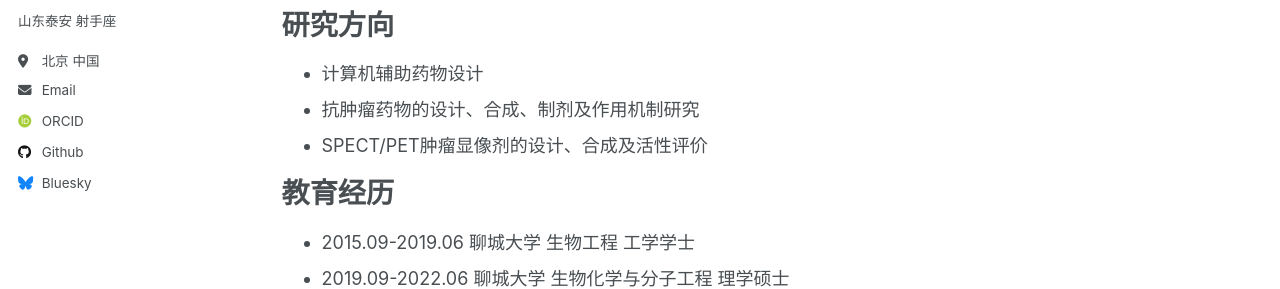
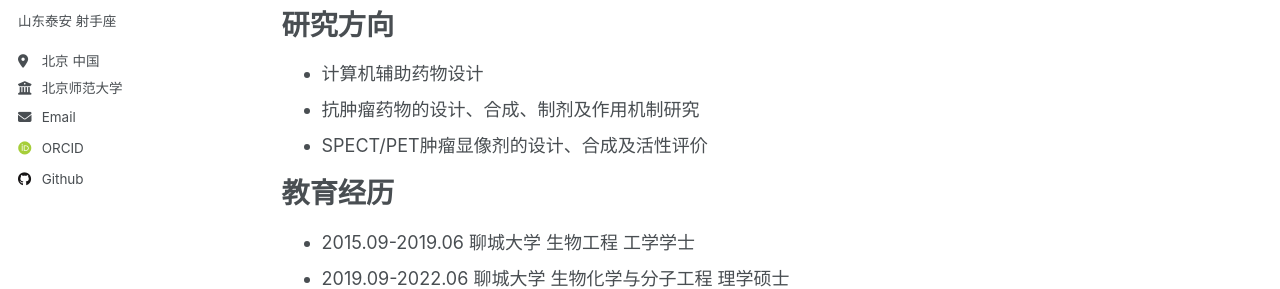
Before and after one commit to Infinity-LZJ/Zuojie_Li.github, a Jekyll site: the page built from _pages/about.md, in a window 1280 px wide. Shown: the part 271-560 px from the top of the page. Built offline with Jekyll 4.4.1, drawn with Linux system fonts in a browser that asks for light colours; some web fonts are replaced.

Commit message:
Update _config.yml
Signed-off-by: Infinity-LZJ <zuojieli@yeah.net>

```diff
--- a/_config.yml
+++ b/_config.yml
@@ -26,7 +26,7 @@ author:
   pronouns         : # example: "男"
   bio              : " 山东泰安 射手座"
   location         : "北京 中国"
-  #employer         : "北京师范大学"
+  employer         : "北京师范大学"
   uri              : # URL
   email            : "ZuojieLi@yeah.net"
 
@@ -47,7 +47,7 @@ author:
   stackoverflow    : # User number or user number and name (i.e., use "1" or "1/jeff-atwood")
 
   # Social media
-  bluesky          : "bsky.app" # Replace this with you Bluesky username
+  #bluesky          : "bsky.app" # Replace this with you Bluesky username
   facebook         : # Username
   flickr           : # Username
   foursquare       : # Username
@@ -76,13 +76,13 @@ author:
 publication_category:
   books:
     title: 'Books'
- # manuscripts:
-  #  title: 'Journal Articles'
+  manuscripts:
+    title: 'Journal Articles'
   conferences:
     title: 'Conference Papers'
 
 # Site Settings
-teaser                   :  # filename of teaser fallback teaser image placed in /images/, .e.g. "500x300.png"
+teaser                   : filename of teaser fallback teaser image placed in /images/, .e.g. "500x300.png"
 breadcrumbs              : false # true, false (default)
 words_per_minute         : 160
 future                   : true
```
